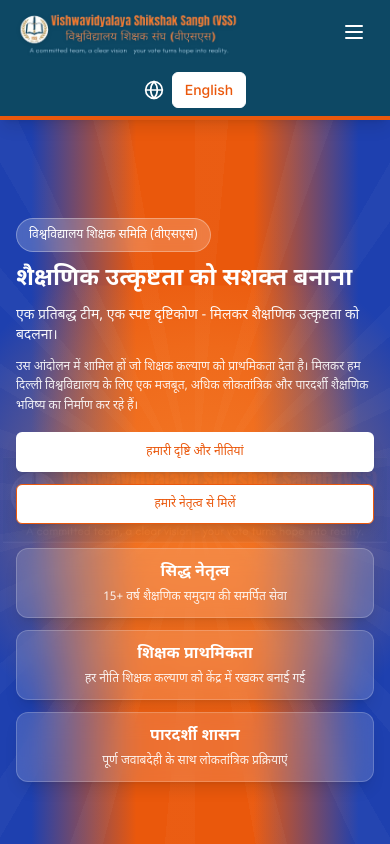
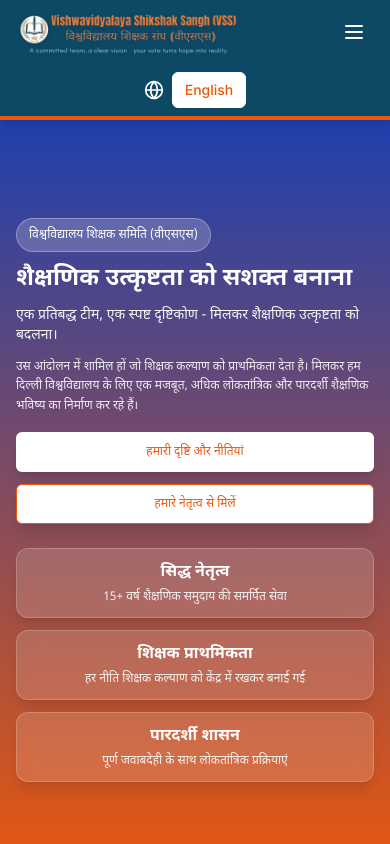
Before and after one commit to ak47adi/VSS_Website, a React (Vite) app: page / in a window 390 px wide. Shown: the top 844 px of the page. Built offline with nearby package versions, Linux system fonts and the light colour scheme.

Commit message:
Mobile changes

```diff
--- a/src/components/HomePage.tsx
+++ b/src/components/HomePage.tsx
@@ -15,9 +15,9 @@ const HomePage: React.FC<HomePageProps> = ({ language, setCurrentPage }) => {
     return (
         <div className="min-h-screen bg-gray-50">
             {/* Header Section */}
-            <section className="relative min-h-[90vh] sm:min-h-screen overflow-hidden bg-[linear-gradient(to_right,#1e40af_8%,#ea580c_35%,#ea580c_65%,#1e40af_92%)]">
-                {/* Sun rays + color glows (orange center, blue fading sides) */}
-                <div className="absolute inset-0 pointer-events-none">
+            <section className="relative min-h-[90vh] sm:min-h-screen overflow-hidden bg-[linear-gradient(to_bottom,#1e40af_0%,#ea580c_100%)] sm:bg-[linear-gradient(to_right,#1e40af_8%,#ea580c_35%,#ea580c_65%,#1e40af_92%)]">
+                {/* Sun rays + color glows (only on tablets/desktops) */}
+                <div className="absolute inset-0 pointer-events-none hidden sm:block">
                     {/* Subtle sun rays emanating from center */}
                     <div className="absolute inset-0 opacity-20 bg-[repeating-conic-gradient(from_0deg_at_50%_50%,rgba(255,255,255,0.14)_0deg,rgba(255,255,255,0.14)_5deg,transparent_5deg,transparent_15deg)]"></div>
 
@@ -29,8 +29,8 @@ const HomePage: React.FC<HomePageProps> = ({ language, setCurrentPage }) => {
                     <div className="absolute -right-[12%] top-1/2 -translate-y-1/2 w-[35vw] h-[35vw] bg-[radial-gradient(circle_at_right,rgba(30,64,175,0.25),transparent_50%)]"></div>
                 </div>
 
-                {/* VSS Logo Background */}
-                <div className="absolute inset-0 flex items-center justify-center opacity-5">
+                {/* VSS Logo Background (hidden on mobile) */}
+                <div className="absolute inset-0 hidden sm:flex items-center justify-center opacity-5">
                     <img
                         src="/banner/vss-logo.png"
                         alt="VSS Logo"
```
